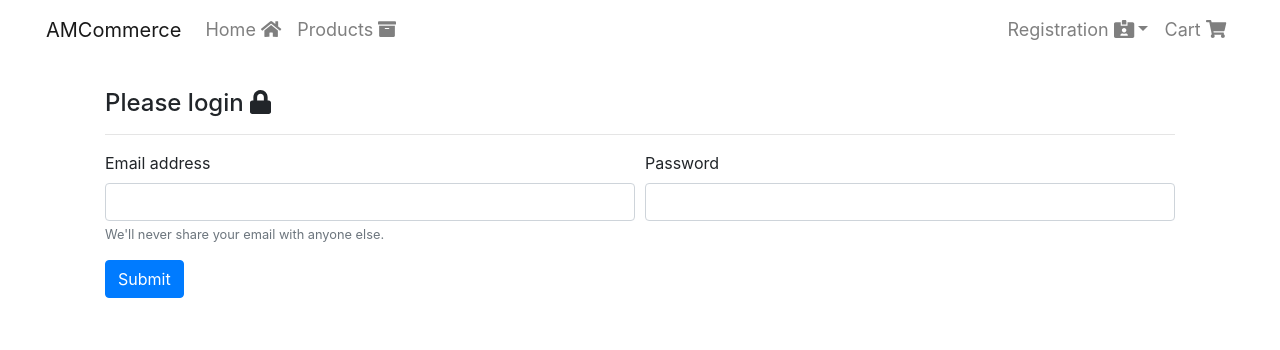
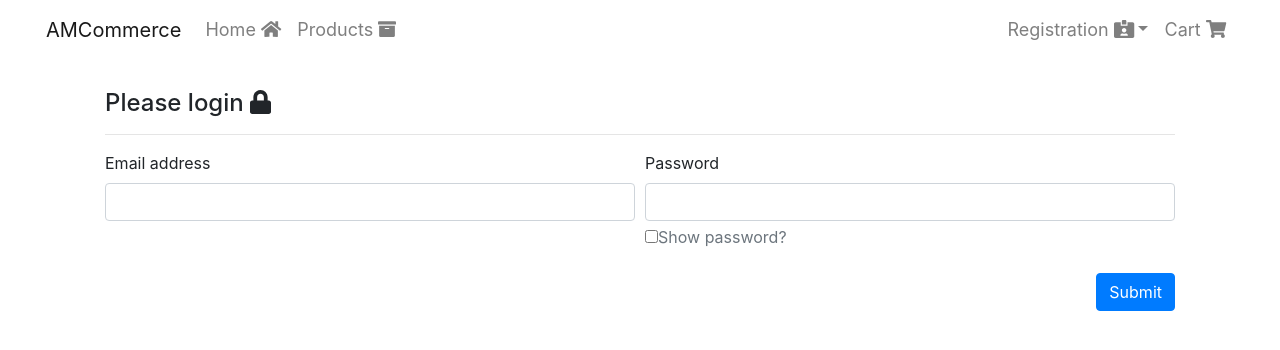
Before and after one commit to AntonioMilicic/Graduate-Thesis, a Vue app: page /SignIn in a window 1280 px wide. Shown: the top 350 px of the page. Built offline with nearby package versions, Linux system fonts and the light colour scheme.

Commit message:
Show password checkbox

```diff
--- a/client/src/components/authentication/createAndUpdateAccount.vue
+++ b/client/src/components/authentication/createAndUpdateAccount.vue
@@ -61,17 +61,21 @@
           <input
             v-model="credentials.password"
             type="password"
-            class="form-control"
+            class="form-control inputPassword"
             id="inputPassword"
             required
           />
+          <span id="passwordShow" class="form-text text-muted" @click="showPassword">
+            <input id="checkbox" type="checkbox" aria-label="Checkbox for password show" />
+            <label for="checkbox">Show password?</label>
+          </span>
         </div>
         <div class="form-group col-md-6">
           <label for="inputPasswordRe">Re-enter Password</label>
           <input
             v-model="credentials.passwordRe"
             type="password"
-            class="form-control"
+            class="form-control inputPassword"
             id="inputPasswordRe"
             required
           />
@@ -236,6 +240,15 @@ export default {
           });
         }
       } else return;
+    },
+    showPassword() {
+      const checkbox = document.getElementById("checkbox");
+      const passwordField = document.getElementsByClassName("inputPassword");
+      if (checkbox.checked === true) {
+        passwordField.forEach(element => (element.type = "text"));
+      } else {
+        passwordField.forEach(element => (element.type = "password"));
+      }
     }
   }
 };
--- a/client/src/components/authentication/signIn.vue
+++ b/client/src/components/authentication/signIn.vue
@@ -4,21 +4,15 @@
       Please login
       <font-awesome-icon icon="lock" />
     </h4>
+    <h6
+      style="text-align: center"
+      v-if="badCredentials"
+    >Please make sure your username and password match &#x1F615;</h6>
     <hr />
     <div class="form-row">
       <div class="form-group col-md-6">
         <label for="inputEmail">Email address</label>
-        <input
-          v-model="email"
-          type="email"
-          class="form-control"
-          id="inputEmail"
-          aria-describedby="emailHelp"
-        />
-        <small
-          id="emailHelp"
-          class="form-text text-muted"
-        >We'll never share your email with anyone else.</small>
+        <input v-model="email" type="email" class="form-control" id="inputEmail" />
       </div>
       <div class="form-group col-md-6">
         <label for="inputPassword">Password</label>
@@ -29,13 +23,13 @@
           id="inputPassword"
           @keyup.enter="submitLogin"
         />
+        <span id="passwordShow" class="form-text text-muted" @click="showPassword">
+          <input id="checkbox" type="checkbox" aria-label="Checkbox for password show" />
+          <label for="checkbox">Show password?</label>
+        </span>
       </div>
     </div>
-    <button type="button" class="btn btn-primary" @click="submitLogin">Submit</button>
-    <h6
-      style="text-align: center"
-      v-if="badCredentials"
-    >Please make sure your username and password match &#x1F615;</h6>
+    <button type="button" class="btn btn-primary float-right" @click="submitLogin">Submit</button>
   </form>
 </template>
 
@@ -63,6 +57,13 @@ export default {
           path: path
         });
       }
+    },
+    showPassword() {
+      const checkbox = document.getElementById("checkbox");
+      const passwordField = document.getElementById("inputPassword");
+      if (checkbox.checked === true) {
+        passwordField.type = "text";
+      } else passwordField.type = "password";
     }
   }
 };
```
